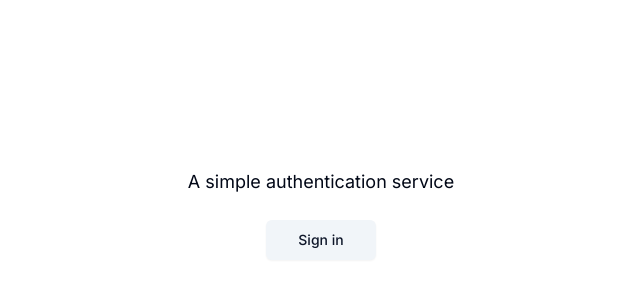
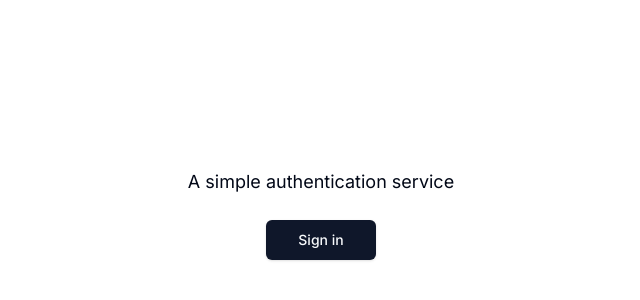
Before and after one commit to ZivFisher/next-auth, a Next.js app: page / in a window 1280 px wide. Shown: the part 198-498 px from the top of the page, without its empty margins (319-959 px from the left). Built offline with nearby package versions, Linux system fonts and the light colour scheme; no server answers.

Commit message:
style: changed the login button style

```diff
--- a/app/page.tsx
+++ b/app/page.tsx
@@ -23,9 +23,7 @@ export default function Home() {
         <p className="text-lg">A simple authentication service</p>
         <div>
           <LoginButton asChild>
-            <Button variant="secondary" size="lg">
-              Sign in
-            </Button>
+            <Button size="lg">Sign in</Button>
           </LoginButton>
         </div>
       </div>
```
